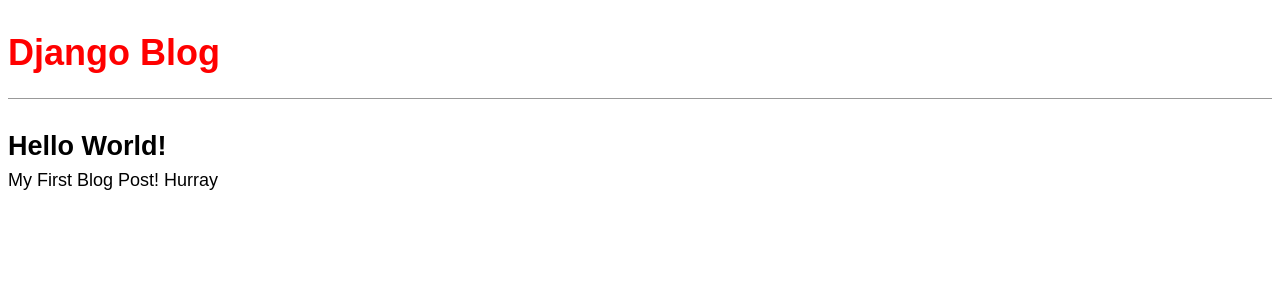
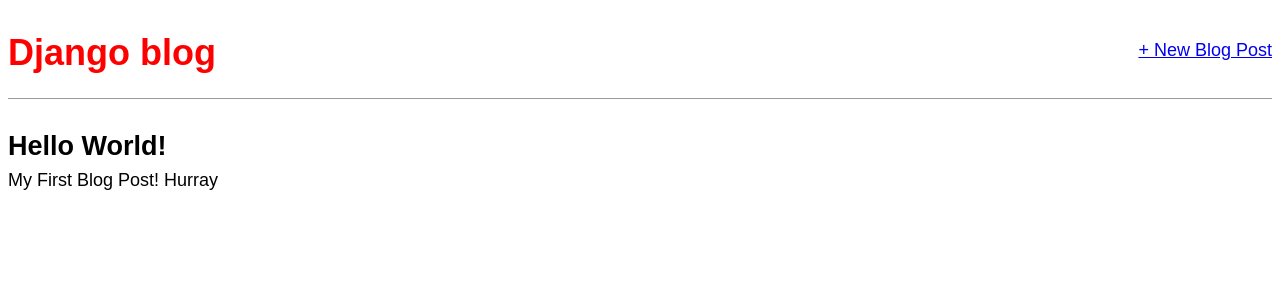
Before and after one commit to vivek9941/blogs, a Django app: page /post/1 in a window 1280 px wide. Shown: the top 300 px of the page. Run offline with Django 4.2, Linux system fonts and the light colour scheme; data comes from the database, SQL or seed files in the repository; both versions use the stored data as it was after the commit.

Commit message:
Added post directly from homepage

```diff
--- a/blog-env/blog/models.py
+++ b/blog-env/blog/models.py
@@ -1,5 +1,5 @@
 from django.db import models
-
+from django.urls import reverse
 # Create your models here.
 
 
@@ -13,3 +13,6 @@
 
     def __str__(self):
         return self.title
+
+    def get_absolute_url(self):
+        return reverse('post_detail', args=[str(self.id)])
--- a/blog-env/blog/urls.py
+++ b/blog-env/blog/urls.py
@@ -4,4 +4,5 @@
 urlpatterns = [
     path('', views.BlogListView.as_view(), name='home'),
     path('post/<int:pk>', views.BlogDetailView.as_view(), name='post_detail'),
+    path('post/new/', views.BlogCreateView.as_view(), name='post_new'),
 ]
--- a/blog-env/blog/views.py
+++ b/blog-env/blog/views.py
@@ -1,5 +1,6 @@
 #from django.shortcuts import render
 from django.views.generic import ListView, DetailView
+from django.views.generic.edit import CreateView
 from .models import Post
 
 
@@ -13,3 +14,9 @@
     model = Post
     template_name = 'post_detail.html'
     context_object_name = 'anything_you_want'
+
+
+class BlogCreateView(CreateView):
+    model = Post
+    template_name = 'post_new.html'
+    fields = '__all__'
--- a/blog-env/templates/base.html
+++ b/blog-env/templates/base.html
@@ -8,10 +8,15 @@
 </head>
 
 <body>
-    <header>
-        <h1><a href="/">Django Blog</a></h1>
-    </header>
     <div class="container">
+        <header>
+            <div class="nav-left">
+                <h1><a href="/">Django blog</a></h1>
+            </div>
+            <div class="nav-right">
+                <a href="{% url 'post_new' %}"> + New Blog Post</a>
+            </div>
+        </header>
         {% block content %}
         {% endblock content %}
     </div>
```
Also changed, not shown: blog-env/templates/post_new.html (added, +9 -0 lines), blog-env/db.sqlite3.
